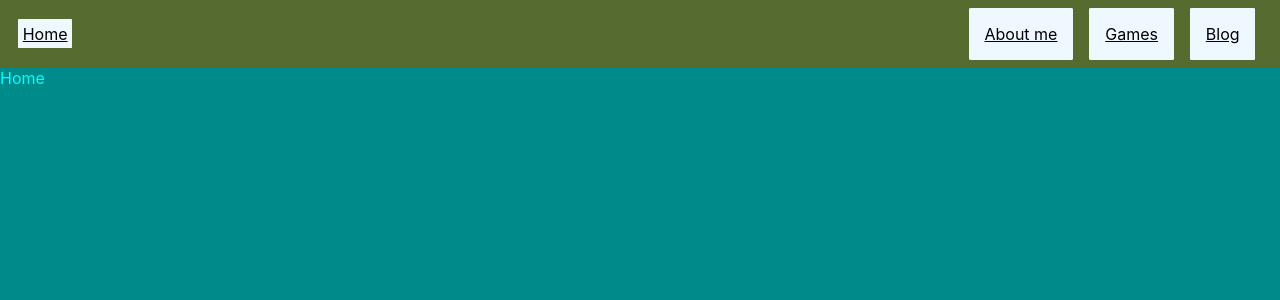
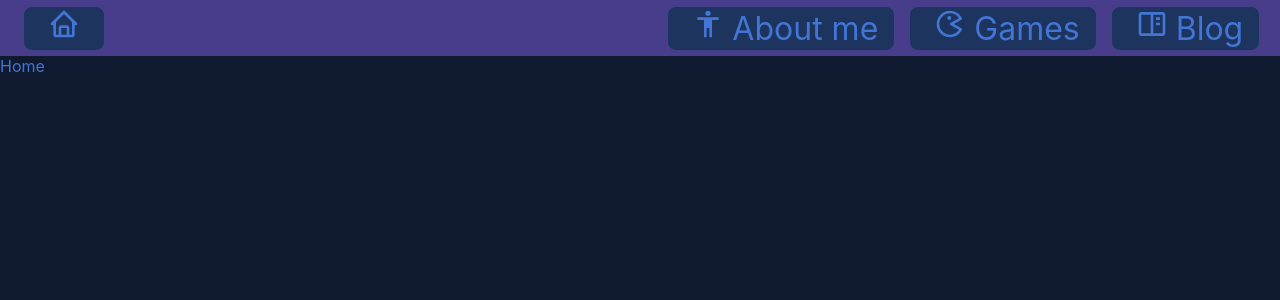
Before and after one commit to tm-nielsen/Portfolio-Site, a React (Create React App) app: page / in a window 1280 px wide. Shown: the top 300 px of the page. Built offline with nearby package versions, Linux system fonts and the light colour scheme.

Commit message:
updates to header, gamelist, game page and styling

```diff
--- a/package.json
+++ b/package.json
@@ -12,6 +12,7 @@
     "path": "^0.12.7",
     "react": "^17.0.2",
     "react-dom": "^17.0.2",
+    "react-icons": "^4.3.1",
     "react-router-dom": "^6.2.2",
     "react-scripts": "^5.0.0",
     "web-vitals": "^1.1.2"
--- a/src/components/Game.js
+++ b/src/components/Game.js
@@ -1,17 +1,28 @@
-import React from "react";
+import React, {useState} from "react";
+import {BiCaretDown} from 'react-icons/bi'
 import '../styling/game.css'
+import collections from "../data/collections"
+import descriptions from '../data/descriptions'
 
 export const Game = ({title, desc, cover, date, link}) => {
+    const [expand, setExpand] = useState(false)
+
+    // desc = descriptions[title];
 
     return <>
         <div className="game">
             <img src={cover} alt={desc} className='game-cover'/>
             <article className='game-info'>
-                <a href={link} className='game-title align-right'>{title}</a>
+                <a href={link} alt='Play on Itch.io' className='game-title align-right'>{title}</a>
                 <h5 className="game-date align-right">
                     {date.split(' ')[0].split('-').reverse().join('/')}
                 </h5>
-                <h3 className="game-desc">{desc}</h3>
+                <div className="game-desc-box">
+                    <h3 className="game-desc">{desc}</h3>
+                    <BiCaretDown className={expand?"game-caret-clicked":'game-caret'}
+                    onClick={()=>setExpand(!expand)}/>
+                </div>
+                {expand?<h3 className="game-desc">{descriptions[title]}</h3>: null}
             </article>
         </div>
 
--- a/src/components/GameList.js
+++ b/src/components/GameList.js
@@ -22,7 +22,7 @@ export const GameList = () => {
     }
 
     return (
-        <div> Games List
+        <div>
             <li>
                 {games.map((game, index) =>
                     <Game title={game.title} desc={game.short_text} cover={game.cover_url} date={game.published_at} link={game.url} key={index}/>
--- a/src/components/Header.js
+++ b/src/components/Header.js
@@ -1,18 +1,26 @@
 import React from 'react'
 import {Link} from 'react-router-dom'
+import {BiHome, BiBody, BiGame, BiBookContent} from 'react-icons/bi'
 import '../styling/header.css'
 
 const Header = () => {
   return (
       <div className="header">
         <div className="header-left">
-          <Link to="/" className="header-tab">Home</Link>
+          <Link to="/" className="header-tab">
+            <BiHome className="header-icon"/>
+          </Link>
         </div>
         <div className="header-mid"></div>
         <div className="header-right">
-          <Link to="/about" className="header-tab">About me</Link>
-          <Link to="/games" className="header-tab">Games</Link>
-          <Link to="/blog" className="header-tab">Blog</Link>
+          <Link to="/about" className="header-tab">
+            <BiBody className='header-icon'/>About me
+          </Link>
+          <Link to="/games" className="header-tab">
+            <BiGame className="header-icon"/>Games</Link>
+          <Link to="/blog" className="header-tab">
+            <BiBookContent className='header-icon'/>Blog
+          </Link>
         </div>
       </div>
   )
--- /dev/null
+++ b/src/data/collections.js
@@ -0,0 +1,36 @@
+const collections = [
+    {
+        name: 'Favourites',
+        desc: 'A collection of my favourites from all the games I have made whether' +
+        ' they\'re super fun or I learned alot from them, they\'re here.',
+        games: [
+            'Drum Pit',
+        ]
+    },
+    {
+        name: 'Jam Games',
+        desc: 'All the games I\'ve made as part of a game jam, normally within 48hrs.',
+        games: [
+            'Rythmic Time Strategy',
+            'Snail Bail',
+            'Meat Cute',
+            'Surreal Taxi',
+            'Bulby\'s Domino Adventure',
+            'Herding Cats',
+            'BiggyFishy',
+            'Bungee Buster',
+            'Space Storm Pizza Panic',
+            'Drawscii',
+            'Kusa',
+            'Howard',
+            'Monke Return',
+            'Dashed',
+            'QuadSense',
+            'Schlupus',
+            'Slug Rider',
+            'BadgerGoGo'
+        ]
+    }
+]
+
+export default collections
--- /dev/null
+++ b/src/data/descriptions.js
@@ -0,0 +1,28 @@
+const descriptions = {
+    "Drum Pit": "default info",
+    "Rhythmic Time Strategy": "default info",
+    "Snail Bail": "default info",
+    "Meat Cute": "default info",
+    "Surreal Taxi": "default info",
+    "Bulby's Domino Adventure": "default info",
+    "Herding Cats": "default info",
+    "BiggyFishy": "default info",
+    "Bungee Buster": "default info",
+    "Space Storm Pizza Panic": "default info",
+    "Drawscii": "default info",
+    "Kusa": "default info",
+    "Howard": "default info",
+    "Monke Return": "default info",
+    "Dashed": "default info",
+    "QuadSense": "default info",
+    "Big Boy Beach Ball": "default info",
+    "Counter Castle [Demo]": "default info",
+    "Schlupus": "default info",
+    "Slug Rider": "default info",
+    "Skatboard Rat": "default info",
+    "YUT YUT": "default info",
+    "BadgerGoGo": "default info",
+    "Bow Practice": "default info"
+}
+
+export default descriptions;
--- a/src/routes/Games.js
+++ b/src/routes/Games.js
@@ -1,9 +1,25 @@
 import React from 'react'
+import {FaDiscord} from 'react-icons/fa'
 import { GameList } from '../components/GameList'
+import '../styling/gamepage.css'
 
 const Games = () => {
   return <>
-    <h1>Games</h1>
+    <div className="gamepage-header">
+      <div className="gamepage-title-box">
+        <h1 className="gamepage-title">
+          Games
+        </h1>
+        <div className="gamepage-icon-box">
+          <a href="https://discord.gg/hqh7Wu94cF">
+            <FaDiscord className='gamepage-icon'/>
+          </a>
+        </div>
+      </div>
+      <p className="gamepage-desc">
+        I've made quite a few of these over the years, all of which you can see right here. Every entry represents the development of a new skill from modelling to animation to local area networking. If you're interested in following my development process more closely, consider joining my discord.
+      </p>
+    </div>
     <a href="https://cors-anywhere.herokuapp.com/">click if broken</a>
     <GameList/>
   </>
--- a/src/styling/game.css
+++ b/src/styling/game.css
@@ -1,7 +1,8 @@
 .game {
     display: flex;
     flex-direction: row;
-    background-color: cadetblue;
+    background-color: #1d345e;
+    height: fit-content;
     margin: 5%;
     padding: 2%;
     border-radius: 2vw;
@@ -9,24 +10,21 @@
 
 .game-cover {
     display: block;
-    min-height: 0;
-    flex-shrink: 1;
-    flex-grow: 1;
-    max-width: 30%;
-    width: auto;
-    height: auto;
+    width: 30%;
+    height: fit-content;
     border-radius: 1vw;
 }
 
 .game-info {
     display: grid;
     flex-grow: 1;
+    flex-shrink: 1;
     flex-direction: column;
     align-items: center;
 }
 
 .game-title {
-    font-size: xxx-large;
+    font-size: 10vmin;
     font-style: oblique;
     font-weight: bolder;
     text-decoration: none;
@@ -35,16 +33,51 @@
 .game-date {
     margin-top: 0;
     font-style: italic;
-    font-size: medium;
+    font-size: 3vmin;
+}
+
+.game-desc-box {
+    display: flex;
+    flex: 1;
+    flex-direction: row;
 }
 
 .game-desc {
-    font-size: xx-large;
+    flex:1;
+    font-size: 5vmin;
     margin-right: 2vw;
     margin-left: 2vw;
 }
 
+.game-caret {
+    width: 10vmin;
+    height: auto;
+    margin-top:auto;
+    border-radius: 50%;
+    transition: all 0.25s ease-in-out;
+}
+.game-caret:hover {
+    background-color: #0002;
+    transform: rotate(30deg);
+    transition: all 0.1s ease-in-out;
+}
+.game-caret-clicked {
+    width: 10vmin;
+    height: auto;
+    margin-top:auto;
+    border-radius: 50%;
+    transform: rotate(180deg);
+    transition: all 0.25s ease-in-out;
+}
+.game-caret-clicked:hover {
+    background-color: #0002;
+    transform: rotate(150deg);
+    transition: all 0.1s ease-in-out;
+}
+
 .align-right {
+    text-align: right;
     margin-right: 2vw;
     margin-left: auto;
+    padding-left: 5%;
 }
--- /dev/null
+++ b/src/styling/gamepage.css
@@ -0,0 +1,32 @@
+.gamepage-header {
+    display: flex;
+    max-width: 100%;
+    flex-direction: row;
+}
+
+.gamepage-title-box {
+    margin-left: 5vw;
+}
+
+.gamepage-title {
+    font-size: 20vmin;
+}
+
+.gamepage-icon-box {
+    padding-left:10vw;
+    align-items: flex-end;
+}
+
+.gamepage-icon {
+    width: 80%;
+    height:auto;
+    color:#4275d4;
+}
+.gamepage-icon:hover {
+    color: #477fe7
+}
+
+.gamepage-desc {
+    padding: 10% 5%;
+    font-size: 6vmin;
+}
--- a/src/styling/header.css
+++ b/src/styling/header.css
@@ -5,38 +5,55 @@
     left:0;
     width:100%;
     flex-basis:0;
-    flex-grow: 1;
-    flex-shrink: 1;
+    flex: 1;
     flex-direction: row;
-    max-width:100vw;
-    background-color: darkolivegreen;
+    max-width:100%;
+    max-height: 6vmin;
+    height: fit-content;
+    padding: 1vmin 0;
+    background-color: darkslateblue;
     align-items:center;
 }
 
 .header-left {
-    display: flex;
+    flex:1;
+    width: fit-content;
+    height: fit-content;
     flex-direction: row;
-    padding-left: 1rem;
+    margin-left: 1rem;
 }
 
 .header-mid {
-    flex-grow:1;
+    flex:1;
 }
 
 .header-right {
-    display: flex;
-    flex-direction: row;
-    padding-right: 10rem;
+    /* flex: 1; */
+    margin-left:auto;
+    margin-right: 1vw;
+    /* background-color: aliceblue; */
 }
 
 .header-tab {
-    display: flex;
+    flex:1;
+    font-size: 4vmin;
     min-width: 0;
-    padding: 10%;
-    margin: 5%;
-    min-width:fit-content;
-    max-height:2em;
-    border-radius: 2%;
-    background-color: aliceblue;
-    color: black;
+    padding: 0.2vmin 2vmin;
+    margin: 1vmin;
+    width: fit-content;
+    height:fit-content;
+    border-radius: 1vmin;
+    background-color: #1d345e;
+    color: #4275d4;
+    text-decoration: none;
 }
+.header-tab:hover {
+    color:#3a66b8
+}
+
+.header-icon {
+    height: 4vmin;
+    width:auto;
+    padding: 0 1vmin;
+    /* background-color: red; */
+}
--- a/src/styling/index.css
+++ b/src/styling/index.css
@@ -5,8 +5,8 @@ body {
     sans-serif;
   -webkit-font-smoothing: antialiased;
   -moz-osx-font-smoothing: grayscale;
-  color: cyan;
-  background-color: darkcyan;
+  color: #4275d4;
+  background-color: #0f1a30;
 }
 
 code {
```
Also changed, not shown: src/games.js (deleted, +0 -14 lines), src/data/discord.png (added), 1 other file (tests, documents, lock files or other folders).
